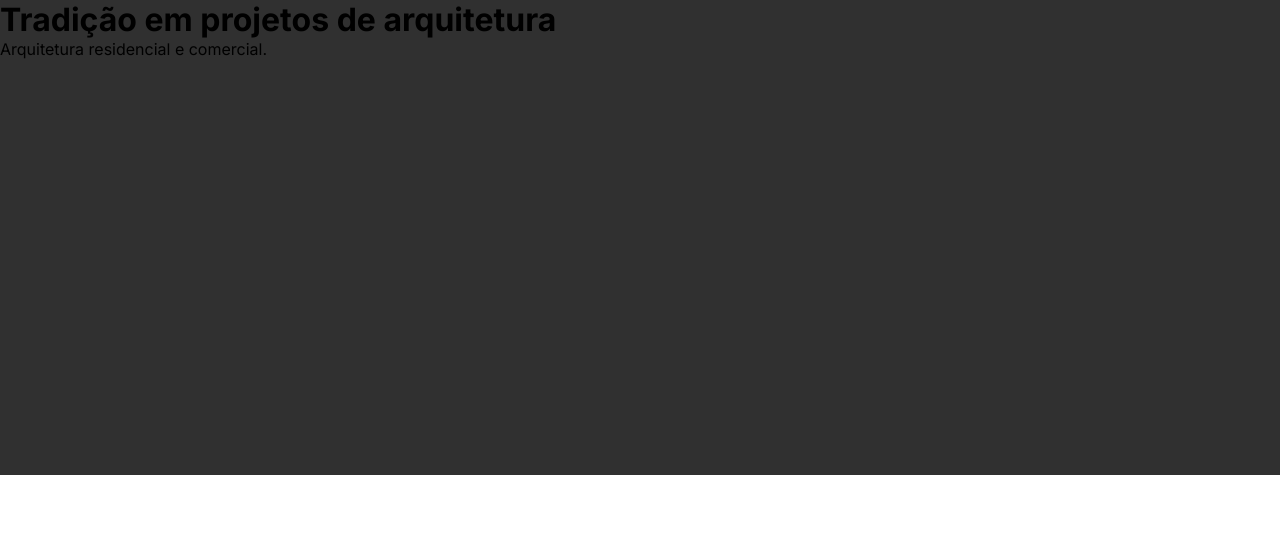
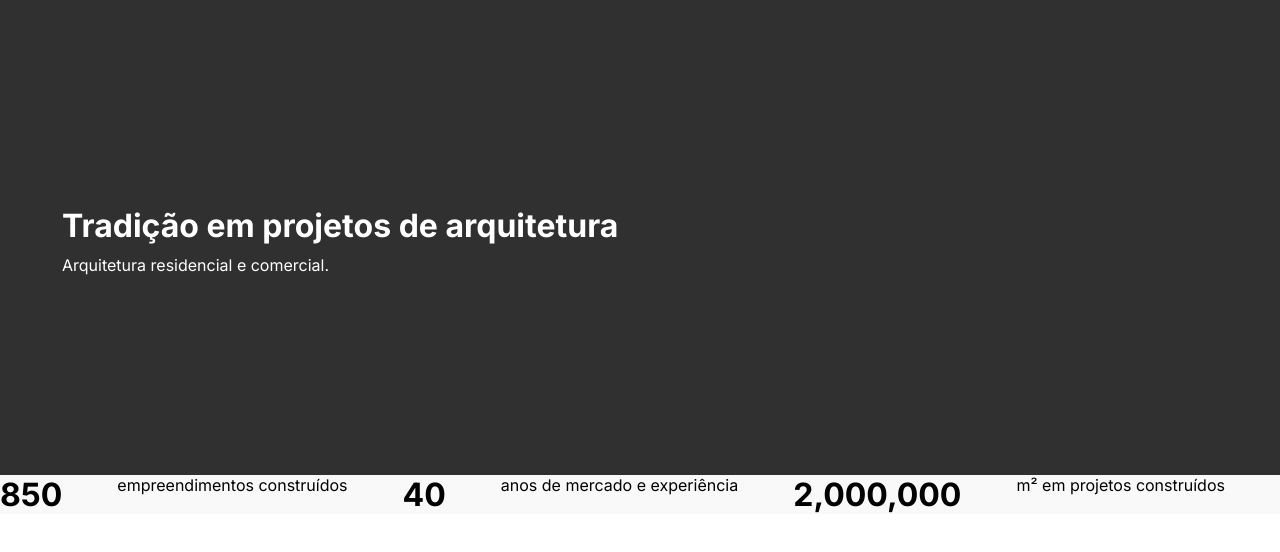
Before and after one commit to wagner1067/LandingPageDesafio1, a plain HTML site: page index.html in a window 1280 px wide. Shown: the top 552 px of the page. Drawn offline with Linux system fonts and the light colour scheme; a web font is replaced by a local one.

Commit message:
aplicando

```diff
--- a/index.html
+++ b/index.html
@@ -12,10 +12,23 @@
     <title>LandingPage</title>
 </head>
 <body>
+    <!--Menu Superior-->
     <div id="menusuperior">
         <h1 id="titulo-menusuperior">Tradição em projetos de arquitetura</h1>
         <p id="texto-superior">Arquitetura residencial e comercial.</p>
     </div>
 
+    <!--Menu Informativo-->
+    <div id="menuinformativo">
+        <h1 id="textoinformativo">850</h1>
+        <p id="textoinformativo">empreendimentos construídos</p>
+
+        <h1 id="textoinformativo">40</h1>
+        <p id="textoinformativo">anos de mercado e experiência</p>
+
+        <h1 id="textoinformativo">2,000,000</h1>
+        <p id="textoinformativo">m² em projetos construídos</p>
+    </div>
+
 </body>
 </html>
--- a/style.css
+++ b/style.css
@@ -8,3 +8,27 @@
     width: 1440px;
     height: 475px;
 }
+
+#titulo-menusuperior {
+    color: #FFFFFF;
+    margin-left: 62px;
+    padding-top: 206px;
+}
+
+#texto-superior{
+    color: #FFFFFF;
+    margin-left: 62px;
+    margin-top: 10px;
+}
+
+#menuinformativo{
+    background-color: #F9F9F9;
+    display: grid;
+    grid-auto-flow: column;
+    columns: auto;
+}
+
+#textoinformativo{
+    color: black;
+
+}
```
